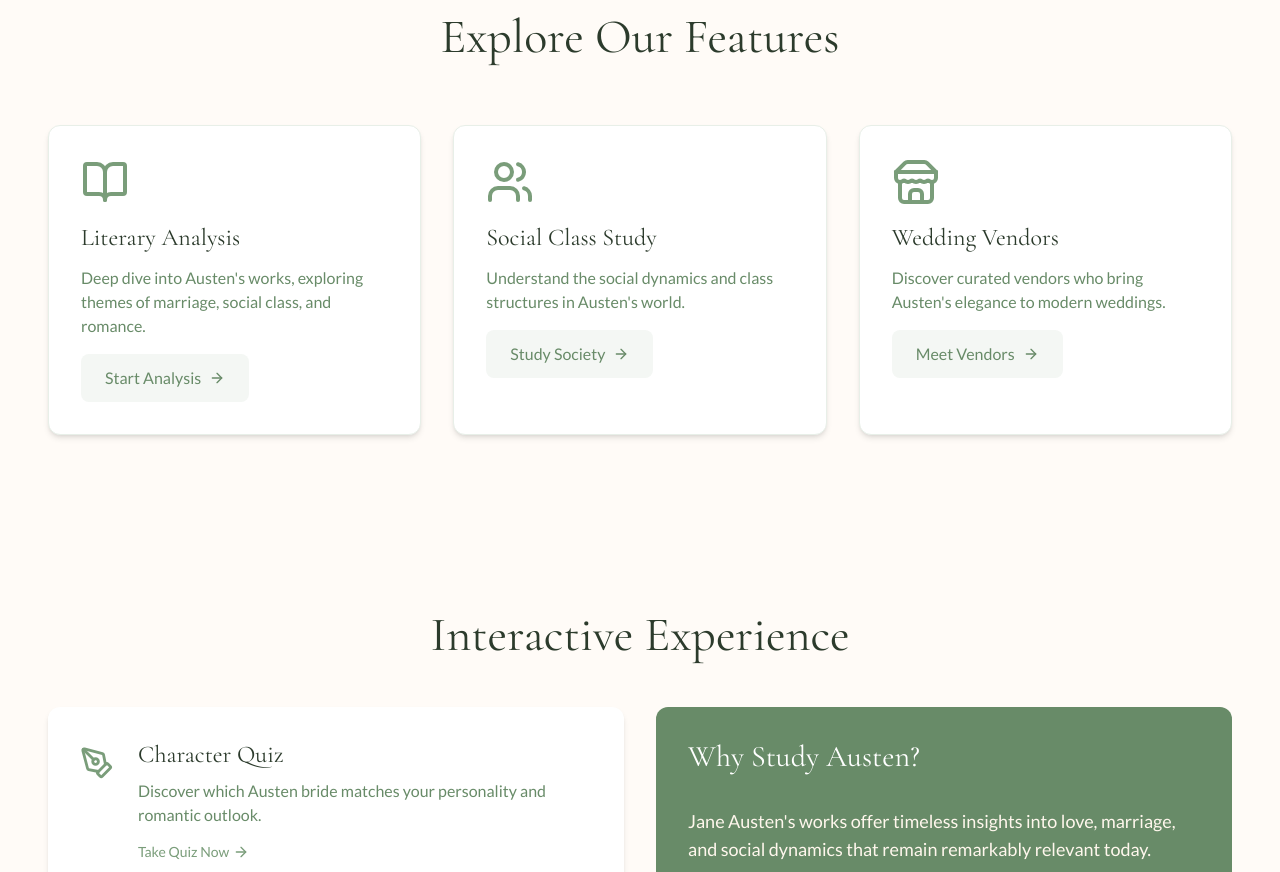
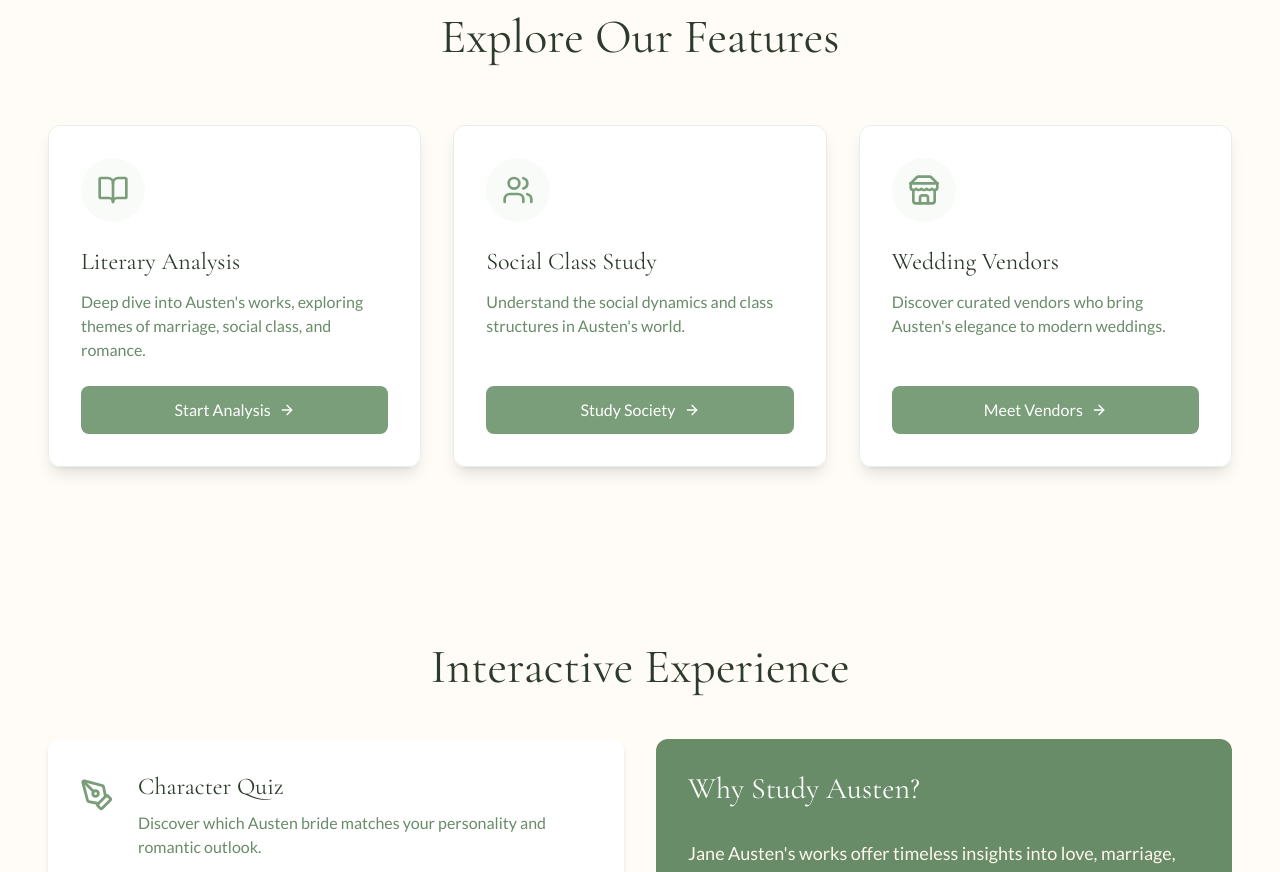
Before and after one commit to harivansh-afk/ENGL-Final-Project, a React (Vite) app: page / in a window 1280 px wide. Shown: the part 940-1812 px from the top of the page. Built offline with nearby package versions, Linux system fonts and the light colour scheme; the HTML template or start-up script is replaced by a standard one.

Commit message:
ui update

```diff
--- a/src/pages/Home.tsx
+++ b/src/pages/Home.tsx
@@ -113,45 +113,54 @@ const Home = () => {
           Explore Our Features
         </h2>
         <div className="grid md:grid-cols-2 lg:grid-cols-3 gap-8">
-          <div className="bg-white p-8 rounded-xl shadow-md border border-sage-100 hover:shadow-lg transition-all transform hover:-translate-y-1">
-            <BookOpen className="h-12 w-12 text-sage-600 mb-4" />
+          <div className="bg-white/90 backdrop-blur-sm p-8 rounded-xl border border-sage-100 shadow-lg transform hover:-translate-y-1 transition-all flex flex-col">
+            <div className="bg-sage-50/50 rounded-full w-16 h-16 flex items-center justify-center mb-6">
+              <BookOpen className="h-8 w-8 text-sage-600" />
+            </div>
             <h3 className="font-cormorant text-2xl text-sage-900 mb-3">Literary Analysis</h3>
-            <p className="text-sage-700 mb-4">
+            <p className="text-sage-700 mb-6 flex-grow">
               Deep dive into Austen's works, exploring themes of marriage, social class, and romance.
             </p>
             <Link
               to="/analysis"
-              className="inline-flex items-center px-6 py-3 bg-sage-50 text-sage-700 rounded-lg hover:bg-sage-100 transition-all"
+              className="inline-flex items-center justify-center px-6 py-3 bg-sage-600 text-white rounded-lg hover:bg-sage-700 transition-all group"
             >
-              Start Analysis <ArrowRight className="ml-2 h-4 w-4" />
+              Start Analysis
+              <ArrowRight className="ml-2 h-4 w-4 group-hover:translate-x-1 transition-transform" />
             </Link>
           </div>
 
-          <div className="bg-white p-8 rounded-xl shadow-md border border-sage-100 hover:shadow-lg transition-all transform hover:-translate-y-1">
-            <Users className="h-12 w-12 text-sage-600 mb-4" />
+          <div className="bg-white/90 backdrop-blur-sm p-8 rounded-xl border border-sage-100 shadow-lg transform hover:-translate-y-1 transition-all flex flex-col">
+            <div className="bg-sage-50/50 rounded-full w-16 h-16 flex items-center justify-center mb-6">
+              <Users className="h-8 w-8 text-sage-600" />
+            </div>
             <h3 className="font-cormorant text-2xl text-sage-900 mb-3">Social Class Study</h3>
-            <p className="text-sage-700 mb-4">
+            <p className="text-sage-700 mb-6 flex-grow">
               Understand the social dynamics and class structures in Austen's world.
             </p>
             <Link
               to="/social-class"
-              className="inline-flex items-center px-6 py-3 bg-sage-50 text-sage-700 rounded-lg hover:bg-sage-100 transition-all"
+              className="inline-flex items-center justify-center px-6 py-3 bg-sage-600 text-white rounded-lg hover:bg-sage-700 transition-all group"
             >
-              Study Society <ArrowRight className="ml-2 h-4 w-4" />
+              Study Society
+              <ArrowRight className="ml-2 h-4 w-4 group-hover:translate-x-1 transition-transform" />
             </Link>
           </div>
 
-          <div className="bg-white p-8 rounded-xl shadow-md border border-sage-100 hover:shadow-lg transition-all transform hover:-translate-y-1">
-            <Store className="h-12 w-12 text-sage-600 mb-4" />
+          <div className="bg-white/90 backdrop-blur-sm p-8 rounded-xl border border-sage-100 shadow-lg transform hover:-translate-y-1 transition-all flex flex-col">
+            <div className="bg-sage-50/50 rounded-full w-16 h-16 flex items-center justify-center mb-6">
+              <Store className="h-8 w-8 text-sage-600" />
+            </div>
             <h3 className="font-cormorant text-2xl text-sage-900 mb-3">Wedding Vendors</h3>
-            <p className="text-sage-700 mb-4">
+            <p className="text-sage-700 mb-6 flex-grow">
               Discover curated vendors who bring Austen's elegance to modern weddings.
             </p>
             <Link
               to="/vendors"
-              className="inline-flex items-center px-6 py-3 bg-sage-50 text-sage-700 rounded-lg hover:bg-sage-100 transition-all"
+              className="inline-flex items-center justify-center px-6 py-3 bg-sage-600 text-white rounded-lg hover:bg-sage-700 transition-all group"
             >
-              Meet Vendors <ArrowRight className="ml-2 h-4 w-4" />
+              Meet Vendors
+              <ArrowRight className="ml-2 h-4 w-4 group-hover:translate-x-1 transition-transform" />
             </Link>
           </div>
         </div>
```
